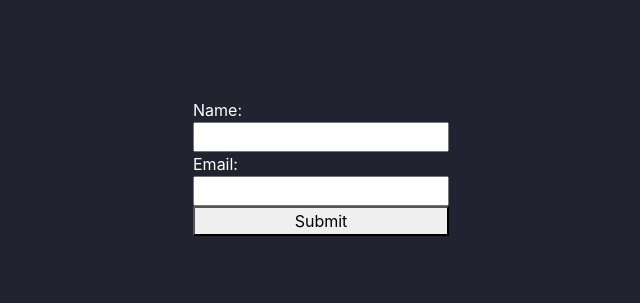
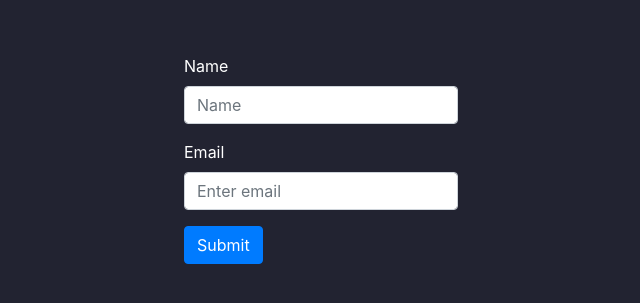
Before and after one commit to elfacu0/Calendar, a React (Create React App) app: page / in a window 1280 px wide. Shown: the part 233-536 px from the top of the page, without its empty margins (319-959 px from the left). Built offline with nearby package versions, Linux system fonts and the light colour scheme.

Commit message:
Not Tests
UI update

```diff
--- a/src/components/DayContainer.jsx
+++ b/src/components/DayContainer.jsx
@@ -11,6 +11,7 @@ const Day = styled.div`
     align-items: center;
     box-sizing: border-box;
     border: 1px solid transparent;
+    background: ${(props) => (props.today ? '#00D0C0' : '')};
     &:hover {
         border: 1px solid white;
         cursor: pointer;
--- a/src/components/Login.jsx
+++ b/src/components/Login.jsx
@@ -1,5 +1,7 @@
 import React from 'react';
 import styled from '@emotion/styled';
+import { Form, Col, Button } from 'react-bootstrap';
+import 'bootstrap/dist/css/bootstrap.min.css';
 
 const Wrapper = styled.div`
     height: 100vh;
@@ -11,37 +13,15 @@ const Wrapper = styled.div`
     align-items: center;
 `;
 
-const Form = styled.div`
-    display: flex;
-    flex-direction: column;
-`;
 let name = '';
 let email = '';
 
 const Login = (props) => {
     return (
         <Wrapper>
-            <Form>
-                Name:
-                <input
-                    type="text"
-                    name="name"
-                    onChange={(e) => {
-                        name = e.target.value;
-                    }}
-                />
-                Email:
-                <input
-                    type="text"
-                    name="Email"
-                    onChange={(e) => {
-                        email = e.target.value;
-                    }}
-                />
-                <button
-                    type="submit"
-                    value="Submit"
-                    onClick={() => {
+            <Form
+                onSubmit={(e) => {
+                    e.preventDefault();
                     localStorage.setItem(
                         'user',
                         JSON.stringify({ name: name, email: email })
@@ -49,8 +29,35 @@ const Login = (props) => {
                     props.setUser({ name, email });
                 }}
             >
+                <Form.Group as={Col} controlId="formName">
+                    <Form.Label>Name</Form.Label>
+                    <Form.Control
+                        onChange={(e) => {
+                            name = e.target.value;
+                        }}
+                        required
+                        type="text"
+                        placeholder="Name"
+                    />
+                </Form.Group>
+
+                <Form.Group as={Col} controlId="formGridEmail">
+                    <Form.Label>Email</Form.Label>
+                    <Form.Control
+                        onChange={(e) => {
+                            email = e.target.value;
+                        }}
+                        required
+                        type="email"
+                        placeholder="Enter email"
+                    />
+                </Form.Group>
+
+                <Form.Group as={Col} controlId="formSubmit">
+                    <Button variant="primary" type="submit">
                         Submit
-                </button>
+                    </Button>
+                </Form.Group>
             </Form>
         </Wrapper>
     );
```
Also changed, not shown: 1 other file (tests, documents, lock files or other folders). Lines whose indentation alone changed are shown as unchanged.
